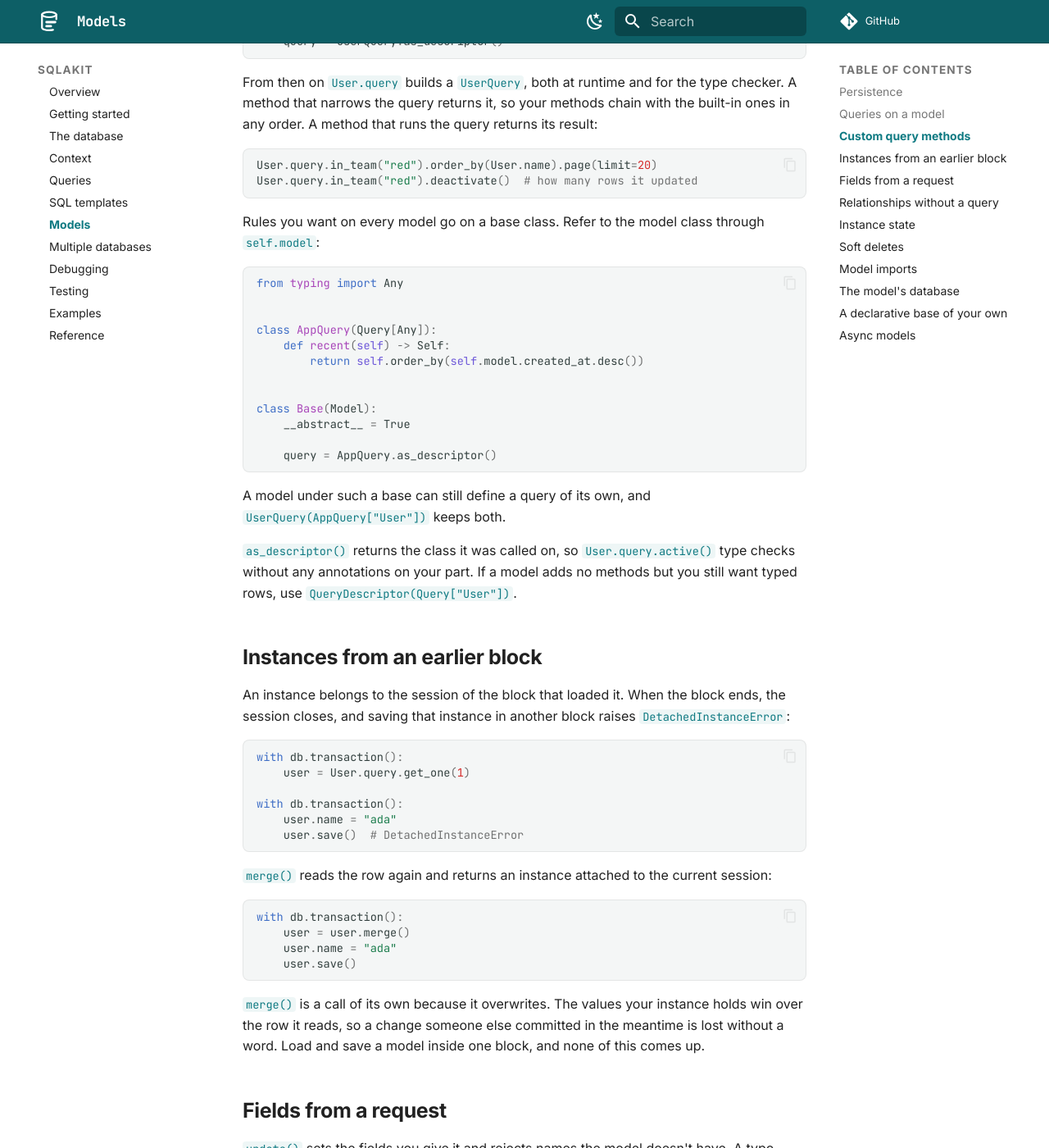
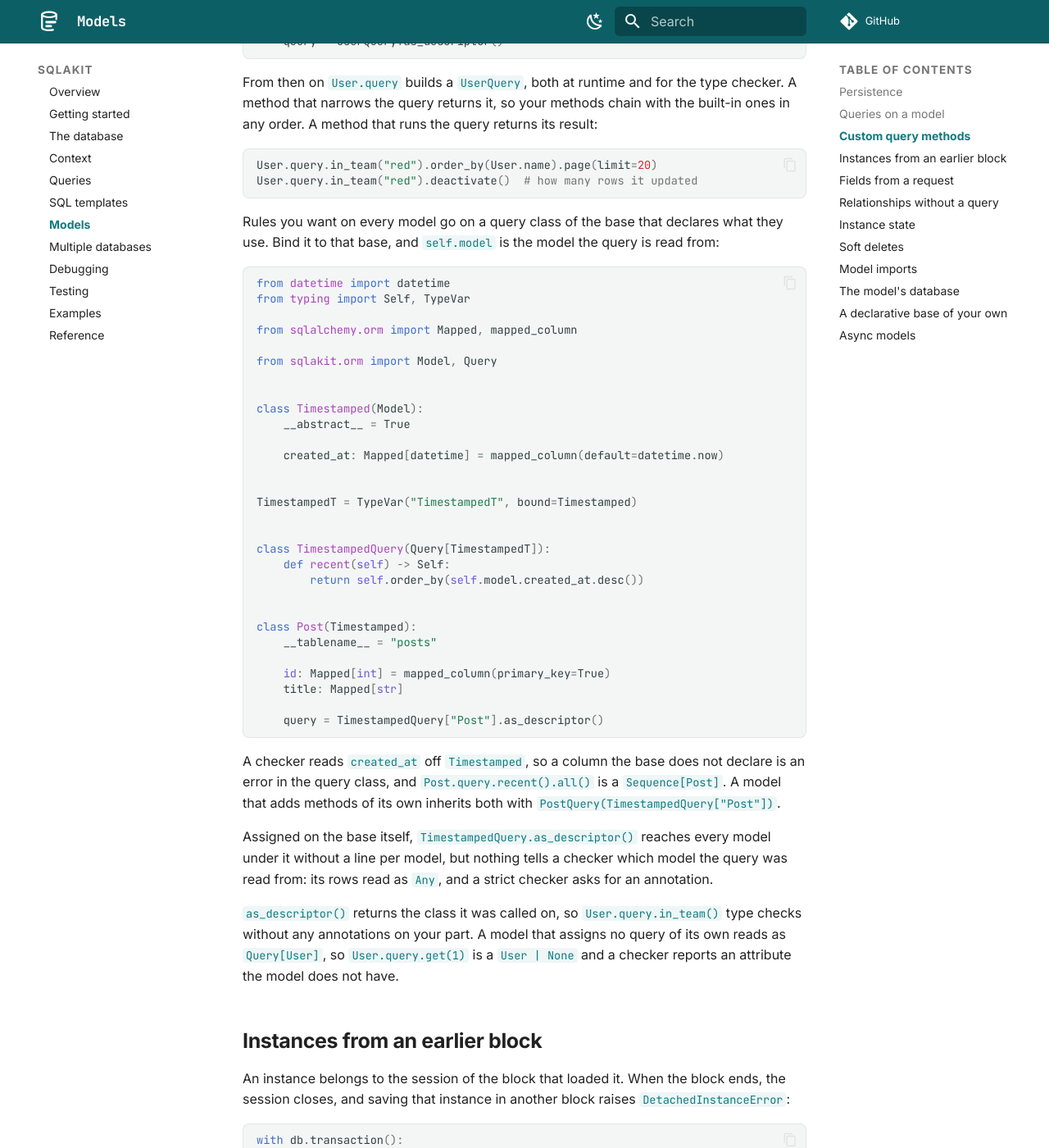
Before and after one commit to antonrh/sqlakit, an MkDocs documentation site: the page built from docs/models.md, in a window 1280 px wide and 1400 px high, scrolled down 2511 px. Shown: the whole window at 82% size. Built offline with MkDocs 1.6.1 and Material for MkDocs 9.7.7, drawn with Linux system fonts in a browser that asks for light colours; comment, search, counter and statistics services are not loaded.

Commit message:
Better typing support for query instance

````diff
--- a/docs/models.md
+++ b/docs/models.md
@@ -133,30 +133,56 @@ User.query.in_team("red").order_by(User.name).page(limit=20)
 User.query.in_team("red").deactivate()  # how many rows it updated
 ```
 
-Rules you want on every model go on a base class. Refer to the model class
-through `self.model`:
+Rules you want on every model go on a query class of the base that declares
+what they use. Bind it to that base, and `self.model` is the model the query is
+read from:
 
 ```python
-from typing import Any
+from datetime import datetime
+from typing import Self, TypeVar
+
+from sqlalchemy.orm import Mapped, mapped_column
+
+from sqlakit.orm import Model, Query
 
 
-class AppQuery(Query[Any]):
+class Timestamped(Model):
+    __abstract__ = True
+
+    created_at: Mapped[datetime] = mapped_column(default=datetime.now)
+
+
+TimestampedT = TypeVar("TimestampedT", bound=Timestamped)
+
+
+class TimestampedQuery(Query[TimestampedT]):
     def recent(self) -> Self:
         return self.order_by(self.model.created_at.desc())
 
 
-class Base(Model):
-    __abstract__ = True
+class Post(Timestamped):
+    __tablename__ = "posts"
 
-    query = AppQuery.as_descriptor()
+    id: Mapped[int] = mapped_column(primary_key=True)
+    title: Mapped[str]
+
+    query = TimestampedQuery["Post"].as_descriptor()
 ```
 
-A model under such a base can still define a query of its own, and
-`UserQuery(AppQuery["User"])` keeps both.
+A checker reads `created_at` off `Timestamped`, so a column the base does not
+declare is an error in the query class, and `Post.query.recent().all()` is a
+`Sequence[Post]`. A model that adds methods of its own inherits both with
+`PostQuery(TimestampedQuery["Post"])`.
 
-`as_descriptor()` returns the class it was called on, so `User.query.active()`
-type checks without any annotations on your part. If a model adds no methods
-but you still want typed rows, use `QueryDescriptor(Query["User"])`.
+Assigned on the base itself, `TimestampedQuery.as_descriptor()` reaches every
+model under it without a line per model, but nothing tells a checker which
+model the query was read from: its rows read as `Any`, and a strict checker
+asks for an annotation.
+
+`as_descriptor()` returns the class it was called on, so `User.query.in_team()`
+type checks without any annotations on your part. A model that assigns no
+query of its own reads as `Query[User]`, so `User.query.get(1)` is a
+`User | None` and a checker reports an attribute the model does not have.
 
 ## Instances from an earlier block
 
````
Also changed, not shown: 4 other files.
